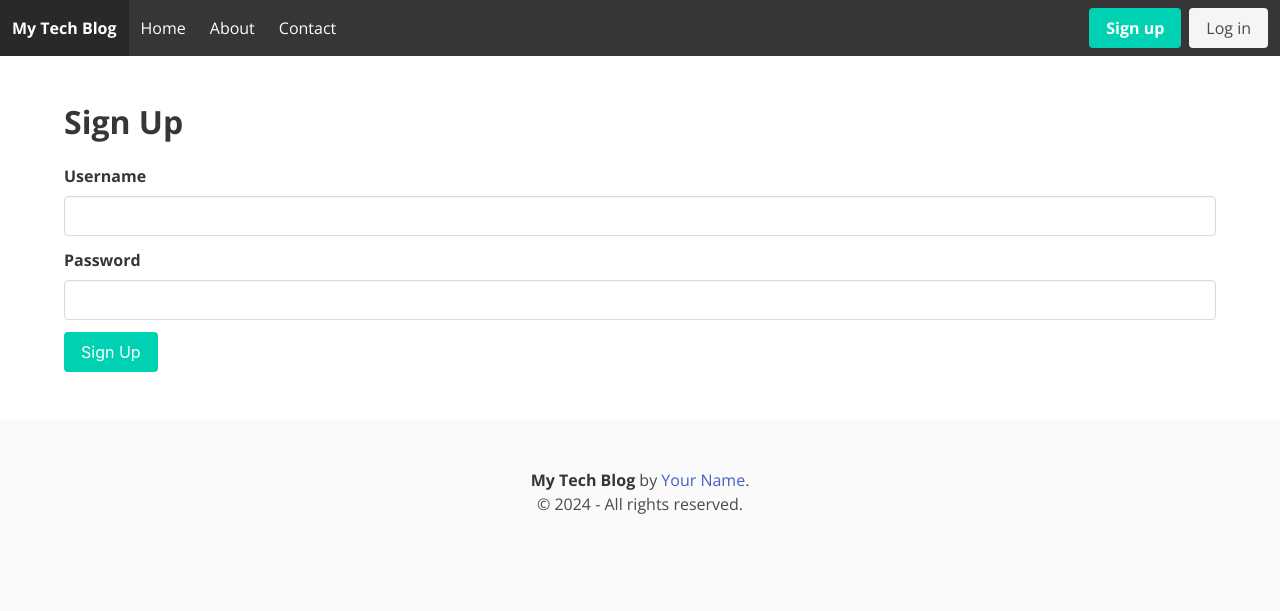
After one commit to DunamisMax/dunamismax.com, a FastAPI app: template app/templates/register.html in a window 1280 px wide. The commit adds this page. Shown: the top 611 px of the page. Run offline with FastAPI, Linux system fonts and the light colour scheme; the template is opened without the code that fills it, so the values that code supplies are empty; some libraries are stand-ins or nearby versions.

Commit message:
Core logic moved from routers to main.py

```diff
--- a/app/main.py
+++ b/app/main.py
@@ -1,14 +1,17 @@
 # main.py
-from fastapi import FastAPI, Request
-from fastapi.responses import HTMLResponse
+from fastapi import FastAPI, Request, Depends, HTTPException, Response, Form
+from fastapi.responses import HTMLResponse, RedirectResponse
 from fastapi.staticfiles import StaticFiles
+from sqlalchemy.orm import Session
 from starlette.templating import Jinja2Templates
-from app.routers import blog
-from app.routers import auth
-from app.database import engine, Base
 
-# Ensure database tables are created if they don't exist yet.
-# For production, rely on Alembic migrations. This is just a safeguard.
+from app.database import engine, Base, get_db
+from app.models import User, Post
+from app.schemas import UserCreate, UserLogin, UserRead
+from app.utils import hash_password, verify_password
+from app.dependencies import get_admin_user
+
+# Create all tables (for development safeguard; in production use Alembic)
 Base.metadata.create_all(bind=engine)
 
 app = FastAPI(title="My Tech Blog")
@@ -19,14 +22,12 @@ app.mount("/static", StaticFiles(directory="app/static"), name="static")
 # Set up Jinja2 templates
 templates = Jinja2Templates(directory="app/templates")
 
-# Include Routers
-app.include_router(blog.router, prefix="/blog", tags=["blog"])
-app.include_router(auth.router, prefix="/auth", tags=["auth"])
+# ---------- Public Pages ----------
 
 
 @app.get("/", response_class=HTMLResponse)
 def home(request: Request):
-    # Render the index page, which will load recent blog posts dynamically using HTMX
+    # Homepage with recent posts loaded via HTMX
     return templates.TemplateResponse("index.html", {"request": request})
 
 
@@ -40,6 +41,95 @@ def about_page(request: Request):
     return templates.TemplateResponse("about.html", {"request": request})
 
 
+# ---------- Authentication Pages ----------
+
+
 @app.get("/auth/login", response_class=HTMLResponse)
 def show_login_form(request: Request):
     return templates.TemplateResponse("login.html", {"request": request})
+
+
+@app.get("/auth/register", response_class=HTMLResponse)
+def show_register_form(request: Request):
+    return templates.TemplateResponse("register.html", {"request": request})
+
+
+# ---------- Authentication Routes ----------
+
+
+@app.post("/auth/register", response_model=UserRead)
+def register(user_data: UserCreate, db: Session = Depends(get_db)):
+    existing_user = db.query(User).filter(User.username == user_data.username).first()
+    if existing_user:
+        raise HTTPException(status_code=400, detail="Username already taken")
+
+    hashed = hash_password(user_data.password)
+    new_user = User(username=user_data.username, password_hash=hashed)
+    db.add(new_user)
+    db.commit()
+    db.refresh(new_user)
+    return new_user
+
+
+@app.post("/auth/login")
+def login(user_data: UserLogin, response: Response, db: Session = Depends(get_db)):
+    user = db.query(User).filter(User.username == user_data.username).first()
+    if not user or not verify_password(user_data.password, user.password_hash):
+        raise HTTPException(status_code=400, detail="Invalid credentials")
+
+    # Set a simple session cookie
+    response.set_cookie(
+        key="session_user_id", value=str(user.id), httponly=True, max_age=3600
+    )
+    return {"message": "Login successful"}
+
+
+@app.post("/auth/logout")
+def logout(response: Response):
+    response.delete_cookie("session_user_id")
+    return {"message": "Logged out"}
+
+
+# ---------- Blog Routes ----------
+
+
+@app.get("/blog", response_class=HTMLResponse)
+def list_posts(request: Request, db: Session = Depends(get_db)):
+    posts = db.query(Post).order_by(Post.created_at.desc()).all()
+    return templates.TemplateResponse(
+        "blog_list.html", {"request": request, "posts": posts}
+    )
+
+
+@app.get("/blog/{slug}", response_class=HTMLResponse)
+def read_post(slug: str, request: Request, db: Session = Depends(get_db)):
+    post = db.query(Post).filter(Post.slug == slug).first()
+    if not post:
+        return HTMLResponse("Post not found", status_code=404)
+    return templates.TemplateResponse(
+        "blog_detail.html", {"request": request, "post": post}
+    )
+
+
+@app.get("/blog/create", response_class=HTMLResponse)
+def create_post_form(request: Request, admin=Depends(get_admin_user)):
+    return templates.TemplateResponse("post_create.html", {"request": request})
+
+
+@app.post("/blog/create", response_class=HTMLResponse)
+def create_post(
+    title: str = Form(...),
+    slug: str = Form(...),
+    content: str = Form(...),
+    db: Session = Depends(get_db),
+    admin=Depends(get_admin_user),
+):
+    existing_post = db.query(Post).filter(Post.slug == slug).first()
+    if existing_post:
+        raise HTTPException(status_code=400, detail="Slug already exists")
+
+    new_post = Post(title=title, slug=slug, content=content)
+    db.add(new_post)
+    db.commit()
+    db.refresh(new_post)
+    return RedirectResponse(url=f"/blog/{new_post.slug}", status_code=303)
--- a/app/templates/base.html
+++ b/app/templates/base.html
@@ -11,7 +11,7 @@
     <link rel="preconnect" href="https://fonts.googleapis.com" />
     <link rel="preconnect" href="https://fonts.gstatic.com" crossorigin />
     <link
-      href="https://fonts.googleapis.com/css2?family=Open+Sans:ital,wdth,wght@0,75..100,300..800;1,75..100,300..800&display=swap"
+      href="https://fonts.googleapis.com/css2?family=Open+Sans:wght@400;700&display=swap"
       rel="stylesheet"
     />
     <link
@@ -43,21 +43,18 @@
 
       <div id="navbarBasicExample" class="navbar-menu">
         <div class="navbar-start">
-          <a class="navbar-item" href="/"> Home </a>
-
-          <a class="navbar-item" href="/about"> About </a>
-
-          <a class="navbar-item" href="/contact"> Contact </a>
+          <a class="navbar-item" href="/">Home</a>
+          <a class="navbar-item" href="/about">About</a>
+          <a class="navbar-item" href="/contact">Contact</a>
         </div>
 
         <div class="navbar-end">
           <div class="navbar-item">
             <div class="buttons">
-              <!-- You might add login/logout buttons here in the future -->
-              <a class="button is-primary" href="#">
+              <a class="button is-primary" href="/auth/register">
                 <strong>Sign up</strong>
               </a>
-              <a class="button is-light" href="#"> Log in </a>
+              <a class="button is-light" href="/auth/login">Log in</a>
             </div>
           </div>
         </div>
@@ -73,8 +70,7 @@
     <footer class="footer">
       <div class="content has-text-centered">
         <p>
-          <strong>My Tech Blog</strong> by <a href="#">Your Name</a>. The source
-          code is hosted on this server.
+          <strong>My Tech Blog</strong> by <a href="#">Your Name</a>.
           <br />
           © {{ current_year if current_year else "2024" }} - All rights
           reserved.
--- a/app/templates/contact.html
+++ b/app/templates/contact.html
@@ -1,4 +1,4 @@
 {% extends "base.html" %} {% block content %}
-<h1>About This Blog</h1>
-<p>This is the contact page</p>
+<h1 class="title">Contact</h1>
+<p>Feel free to reach out with any questions or comments about the blog.</p>
 {% endblock %}
--- /dev/null
+++ b/app/templates/register.html
@@ -0,0 +1,20 @@
+{% extends "base.html" %} {% block content %}
+<h1 class="title">Sign Up</h1>
+<form action="/auth/register" method="post" hx-boost="true">
+  <div class="field">
+    <label class="label">Username</label>
+    <div class="control">
+      <input class="input" type="text" name="username" required />
+    </div>
+  </div>
+  <div class="field">
+    <label class="label">Password</label>
+    <div class="control">
+      <input class="input" type="password" name="password" required />
+    </div>
+  </div>
+  <div class="control">
+    <button class="button is-primary" type="submit">Sign Up</button>
+  </div>
+</form>
+{% endblock %}
```
Also changed, not shown: app/routers/auth.py (deleted, +0 -47 lines), app/routers/blog.py (deleted, +0 -59 lines), app/templates/about.html (+5 -2 lines), app/routers/__init__.py (deleted).
